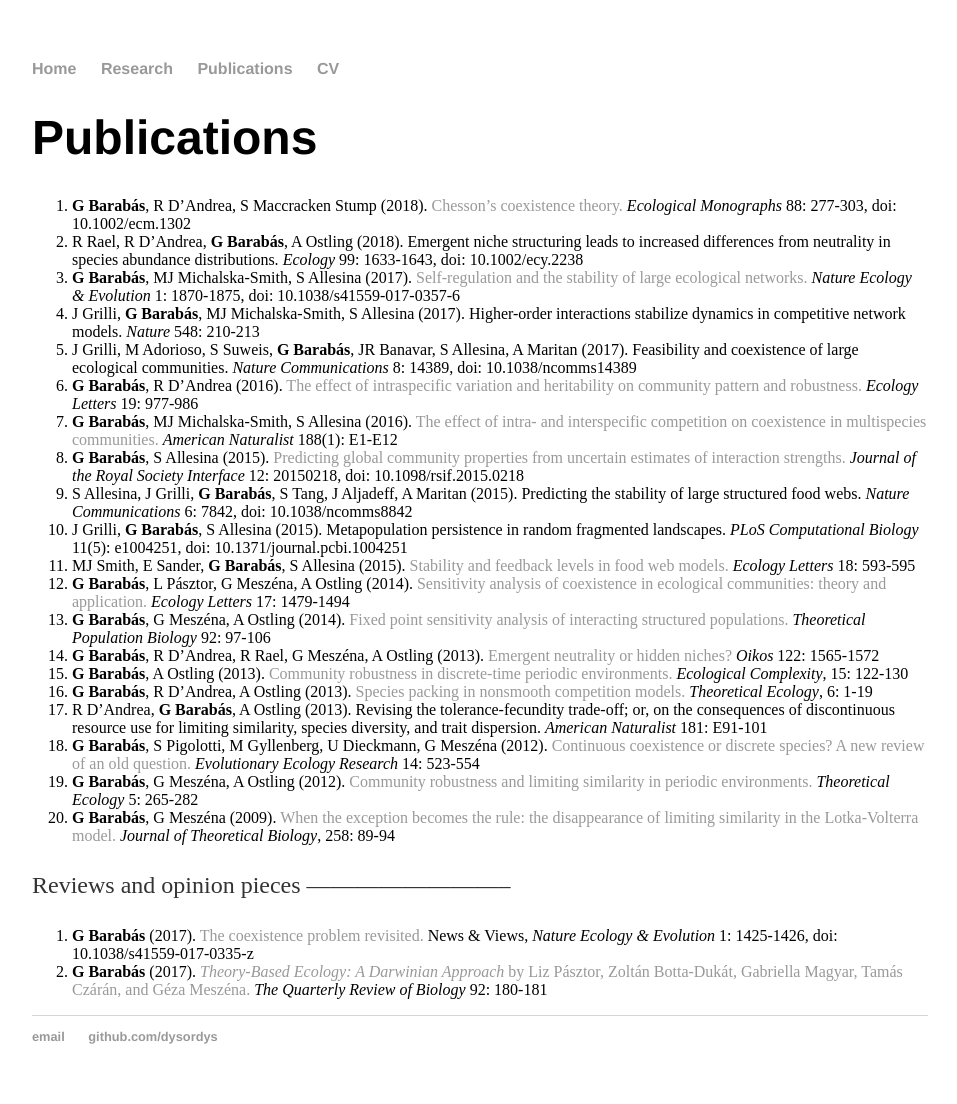
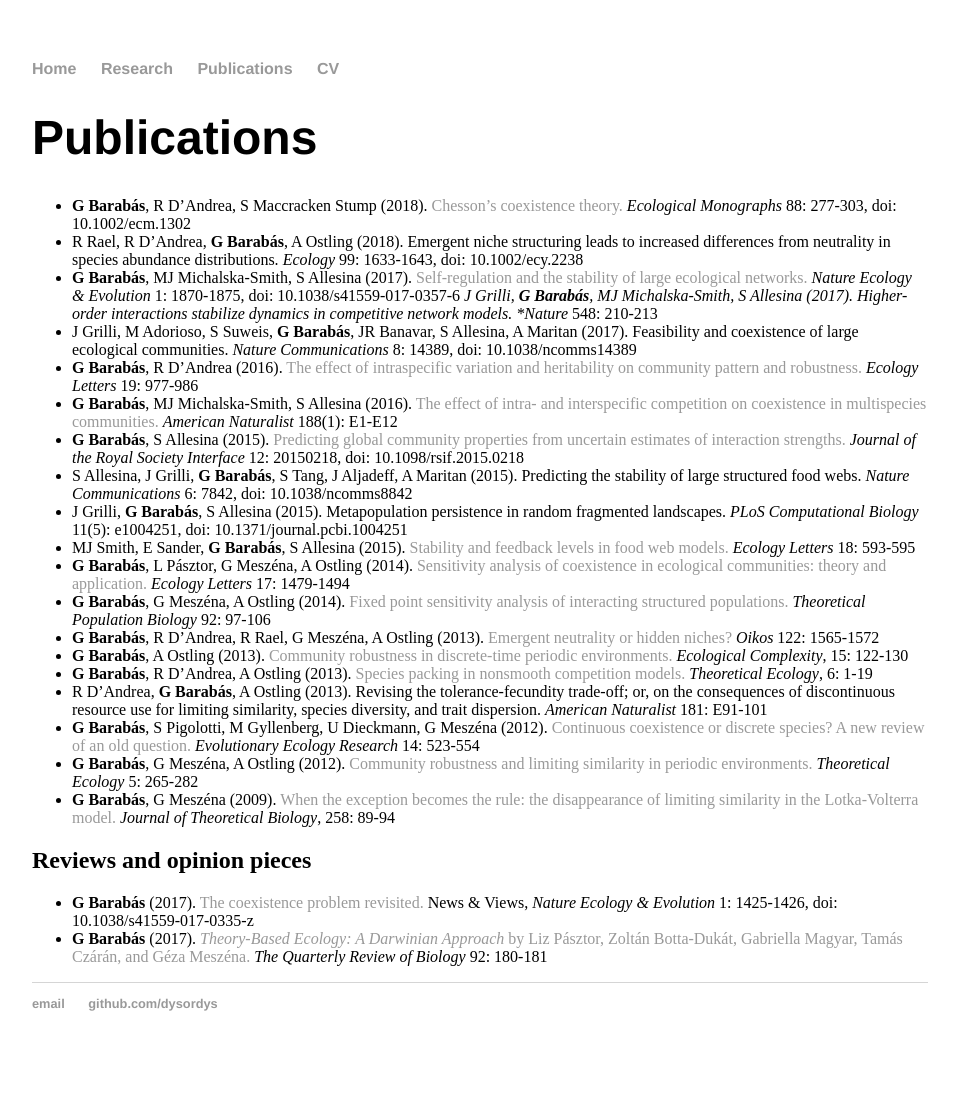
Before and after one commit to dysordys/dysordys.github.io, a Jekyll site: the page built from publications.md, in a window 1280 px wide. Shown: the whole page, without its empty margins (160-1117 px from the left). Built offline with Jekyll 4.4.1, drawn with Linux system fonts in a browser that asks for light colours; our own code applies the rules of GitHub Pages for plain Markdown files; after the commit the page ends 1071 px from its top, so only the background shows below that; some of the changed lines change nothing that is shown.

Commit message:
Pubs fix

```diff
--- a/publications.md
+++ b/publications.md
@@ -1,29 +1,29 @@
 Publications
 ============
 
-1. **G Barabás**, R D'Andrea, S Maccracken Stump (2018). [Chesson's coexistence theory.](./publications/chesson_final.pdf) *Ecological Monographs* 88: 277-303, doi: 10.1002/ecm.1302
-2. R Rael, R D'Andrea, **G Barabás**, A Ostling (2018). Emergent niche structuring leads to increased differences from neutrality in species abundance distributions. *Ecology* 99: 1633-1643, doi: 10.1002/ecy.2238
-3. **G Barabás**, MJ Michalska-Smith, S Allesina (2017). [Self-regulation and the stability of large ecological networks.](./publications/diagonal_final.pdf) *Nature Ecology & Evolution* 1: 1870-1875, doi: 10.1038/s41559-017-0357-6
-4. J Grilli, **G Barabás**, MJ Michalska-Smith, S Allesina (2017). Higher-order interactions stabilize dynamics in competitive network models. *Nature* 548: 210-213
-5. J Grilli, M Adorioso, S Suweis, **G Barabás**, JR Banavar, S Allesina, A Maritan (2017). Feasibility and coexistence of large ecological communities. *Nature Communications* 8: 14389, doi: 10.1038/ncomms14389
-6. **G Barabás**, R D'Andrea (2016). [The effect of intraspecific variation and heritability on community pattern and robustness.](./publications/intravar_final.pdf) *Ecology Letters* 19: 977-986
-7. **G Barabás**, MJ Michalska-Smith, S Allesina (2016). [The effect of intra- and interspecific competition on coexistence in multispecies communities.](./publications/intrainter_final.pdf) *American Naturalist* 188(1): E1-E12
-8. **G Barabás**, S Allesina (2015). [Predicting global community properties from uncertain estimates of interaction strengths.](./publications/binnedmatrix_final.pdf) *Journal of the Royal Society Interface* 12: 20150218, doi: 10.1098/rsif.2015.0218
-9. S Allesina, J Grilli, **G Barabás**, S Tang, J Aljadeff, A Maritan (2015). Predicting the stability of large structured food webs. *Nature Communications* 6: 7842, doi: 10.1038/ncomms8842
-10. J Grilli, **G Barabás**, S Allesina (2015). Metapopulation persistence in random fragmented landscapes. *PLoS Computational Biology* 11(5): e1004251, doi: 10.1371/journal.pcbi.1004251
-11. MJ Smith, E Sander, **G Barabás**, S Allesina (2015). [Stability and feedback levels in food web models.](./publications/neutelcomment_final.pdf) *Ecology Letters* 18: 593-595
-12. **G Barabás**, L Pásztor, G Meszéna, A Ostling (2014). [Sensitivity analysis of coexistence in ecological communities: theory and application.](./publications/cwsa_final.pdf) *Ecology Letters* 17: 1479-1494
-13. **G Barabás**, G Meszéna, A Ostling (2014). [Fixed point sensitivity analysis of interacting structured populations.](./publications/structrob_final.pdf) *Theoretical Population Biology* 92: 97-106
-14. **G Barabás**, R D'Andrea, R Rael, G Meszéna, A Ostling (2013). [Emergent neutrality or hidden niches?](./publications/vergnon_final.pdf) *Oikos* 122: 1565-1572
-15. **G Barabás**, A Ostling (2013). [Community robustness in discrete-time periodic environments.](./publications/disc_final.pdf) *Ecological Complexity*, 15: 122-130
-16. **G Barabás**, R D'Andrea, A Ostling (2013). [Species packing in nonsmooth competition models.](./publications/kinky_final.pdf) *Theoretical Ecology*, 6: 1-19
-17. R D'Andrea, **G Barabás**, A Ostling (2013). Revising the tolerance-fecundity trade-off; or, on the consequences of discontinuous resource use for limiting similarity, species diversity, and trait dispersion. *American Naturalist* 181: E91-101
-18. **G Barabás**, S Pigolotti, M Gyllenberg, U Dieckmann, G Meszéna (2012). [Continuous coexistence or discrete species? A new review of an old question.](./publications/contcoex_final.pdf) *Evolutionary Ecology Research* 14: 523-554
-19. **G Barabás**, G Meszéna, A Ostling (2012). [Community robustness and limiting similarity in periodic environments.](./publications/cycle_final.pdf) *Theoretical Ecology* 5: 265-282
-20. **G Barabás**, G Meszéna (2009). [When the exception becomes the rule: the disappearance of limiting similarity in the Lotka-Volterra model.](./publications/packing_final.pdf) *Journal of Theoretical Biology*, 258: 89-94
+* **G Barabás**, R D'Andrea, S Maccracken Stump (2018). [Chesson's coexistence theory.](./publications/chesson_final.pdf) *Ecological Monographs* 88: 277-303, doi: 10.1002/ecm.1302
+* R Rael, R D'Andrea, **G Barabás**, A Ostling (2018). Emergent niche structuring leads to increased differences from neutrality in species abundance distributions. *Ecology* 99: 1633-1643, doi: 10.1002/ecy.2238
+* **G Barabás**, MJ Michalska-Smith, S Allesina (2017). [Self-regulation and the stability of large ecological networks.](./publications/diagonal_final.pdf) *Nature Ecology & Evolution* 1: 1870-1875, doi: 10.1038/s41559-017-0357-6
+*J Grilli, **G Barabás**, MJ Michalska-Smith, S Allesina (2017). Higher-order interactions stabilize dynamics in competitive network models. *Nature* 548: 210-213
+* J Grilli, M Adorioso, S Suweis, **G Barabás**, JR Banavar, S Allesina, A Maritan (2017). Feasibility and coexistence of large ecological communities. *Nature Communications* 8: 14389, doi: 10.1038/ncomms14389
+* **G Barabás**, R D'Andrea (2016). [The effect of intraspecific variation and heritability on community pattern and robustness.](./publications/intravar_final.pdf) *Ecology Letters* 19: 977-986
+* **G Barabás**, MJ Michalska-Smith, S Allesina (2016). [The effect of intra- and interspecific competition on coexistence in multispecies communities.](./publications/intrainter_final.pdf) *American Naturalist* 188(1): E1-E12
+* **G Barabás**, S Allesina (2015). [Predicting global community properties from uncertain estimates of interaction strengths.](./publications/binnedmatrix_final.pdf) *Journal of the Royal Society Interface* 12: 20150218, doi: 10.1098/rsif.2015.0218
+* S Allesina, J Grilli, **G Barabás**, S Tang, J Aljadeff, A Maritan (2015). Predicting the stability of large structured food webs. *Nature Communications* 6: 7842, doi: 10.1038/ncomms8842
+* J Grilli, **G Barabás**, S Allesina (2015). Metapopulation persistence in random fragmented landscapes. *PLoS Computational Biology* 11(5): e1004251, doi: 10.1371/journal.pcbi.1004251
+* MJ Smith, E Sander, **G Barabás**, S Allesina (2015). [Stability and feedback levels in food web models.](./publications/neutelcomment_final.pdf) *Ecology Letters* 18: 593-595
+* **G Barabás**, L Pásztor, G Meszéna, A Ostling (2014). [Sensitivity analysis of coexistence in ecological communities: theory and application.](./publications/cwsa_final.pdf) *Ecology Letters* 17: 1479-1494
+* **G Barabás**, G Meszéna, A Ostling (2014). [Fixed point sensitivity analysis of interacting structured populations.](./publications/structrob_final.pdf) *Theoretical Population Biology* 92: 97-106
+* **G Barabás**, R D'Andrea, R Rael, G Meszéna, A Ostling (2013). [Emergent neutrality or hidden niches?](./publications/vergnon_final.pdf) *Oikos* 122: 1565-1572
+* **G Barabás**, A Ostling (2013). [Community robustness in discrete-time periodic environments.](./publications/disc_final.pdf) *Ecological Complexity*, 15: 122-130
+* **G Barabás**, R D'Andrea, A Ostling (2013). [Species packing in nonsmooth competition models.](./publications/kinky_final.pdf) *Theoretical Ecology*, 6: 1-19
+* R D'Andrea, **G Barabás**, A Ostling (2013). Revising the tolerance-fecundity trade-off; or, on the consequences of discontinuous resource use for limiting similarity, species diversity, and trait dispersion. *American Naturalist* 181: E91-101
+* **G Barabás**, S Pigolotti, M Gyllenberg, U Dieckmann, G Meszéna (2012). [Continuous coexistence or discrete species? A new review of an old question.](./publications/contcoex_final.pdf) *Evolutionary Ecology Research* 14: 523-554
+* **G Barabás**, G Meszéna, A Ostling (2012). [Community robustness and limiting similarity in periodic environments.](./publications/cycle_final.pdf) *Theoretical Ecology* 5: 265-282
+* **G Barabás**, G Meszéna (2009). [When the exception becomes the rule: the disappearance of limiting similarity in the Lotka-Volterra model.](./publications/packing_final.pdf) *Journal of Theoretical Biology*, 258: 89-94
 
-  Reviews and opinion pieces
-  --------------------------
+Reviews and opinion pieces
+--------------------------
 
-21. **G Barabás** (2017). [The coexistence problem revisited.](./publications/news_and_views.pdf) News & Views, *Nature Ecology & Evolution* 1: 1425-1426, doi: 10.1038/s41559-017-0335-z
-22. **G Barabás** (2017). [*Theory-Based Ecology: A Darwinian Approach* by Liz Pásztor, Zoltán Botta-Dukát, Gabriella Magyar, Tamás Czárán, and Géza Meszéna.](./publications/review.pdf) *The Quarterly Review of Biology* 92: 180-181
+* **G Barabás** (2017). [The coexistence problem revisited.](./publications/news_and_views.pdf) News & Views, *Nature Ecology & Evolution* 1: 1425-1426, doi: 10.1038/s41559-017-0335-z
+* **G Barabás** (2017). [*Theory-Based Ecology: A Darwinian Approach* by Liz Pásztor, Zoltán Botta-Dukát, Gabriella Magyar, Tamás Czárán, and Géza Meszéna.](./publications/review.pdf) *The Quarterly Review of Biology* 92: 180-181
```
